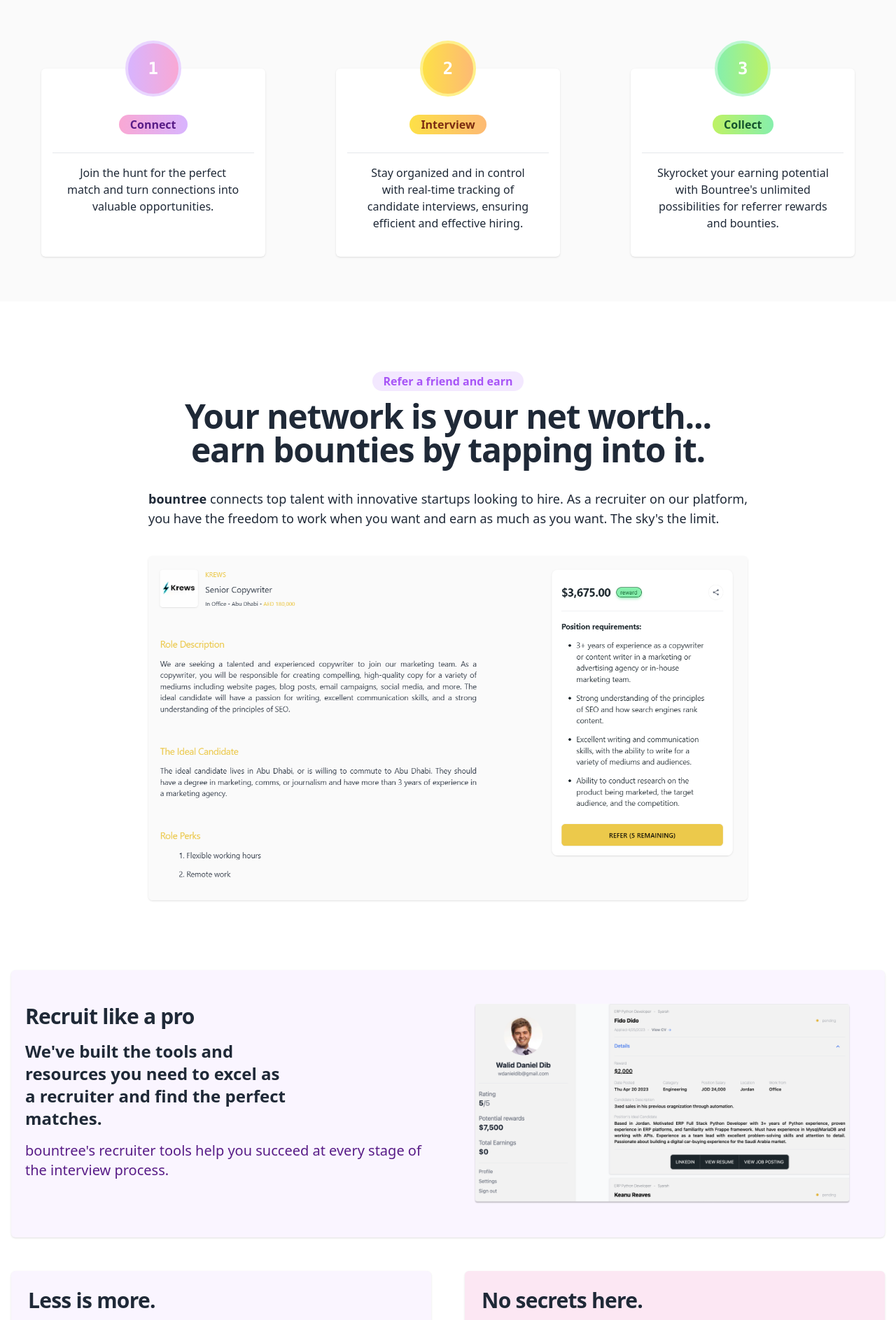
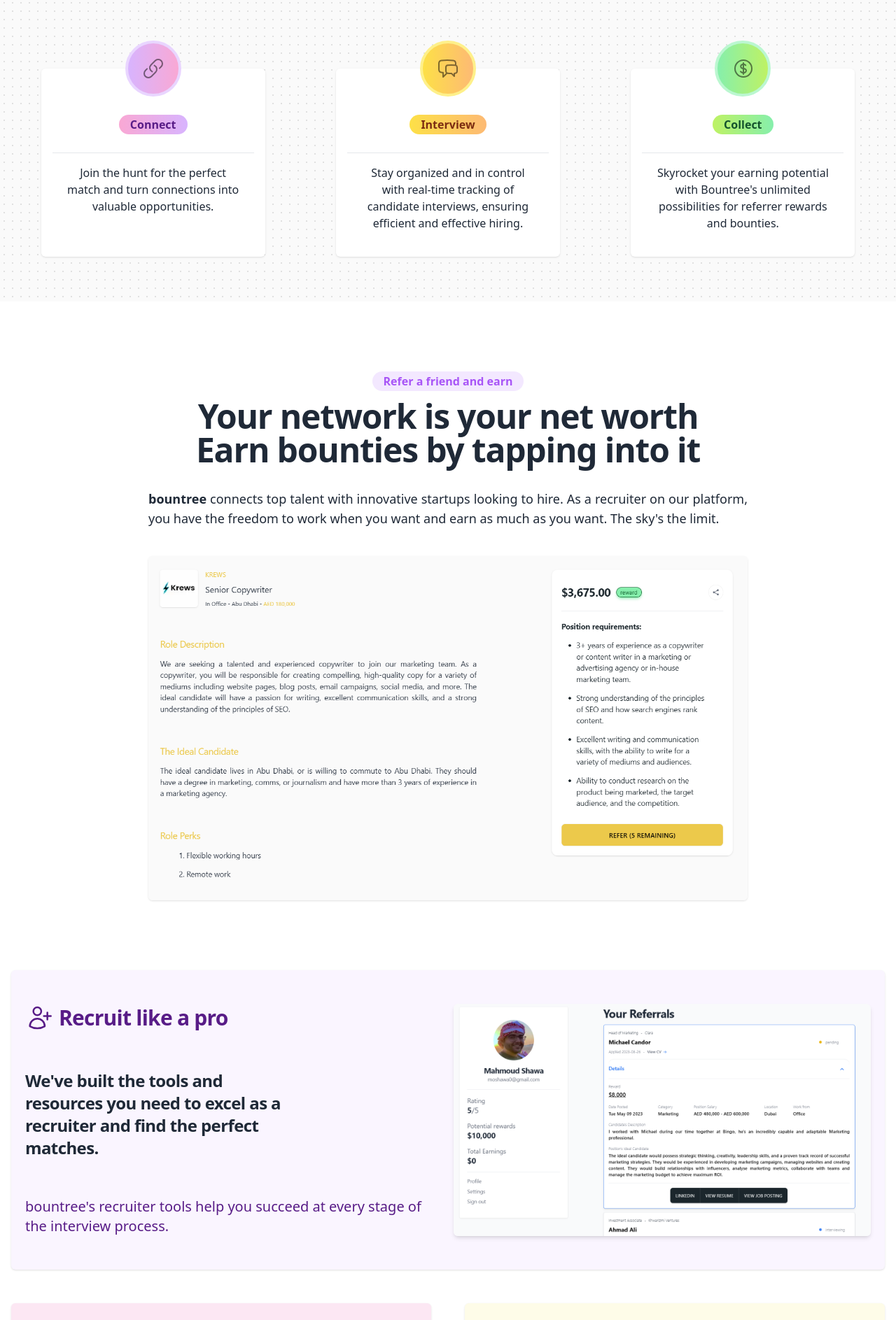
Before and after one commit to mo-shawa/bountree, a Next.js app: page / in a window 1280 px wide. Shown: the part 880-2767 px from the top of the page at 70% size. Built offline with nearby package versions, Linux system fonts and the light colour scheme; no server answers; the database is empty.

Commit message:
update landing page

```diff
--- a/src/components/Layout/Navigation.tsx
+++ b/src/components/Layout/Navigation.tsx
@@ -14,7 +14,6 @@
 	}
 
 	const isAdmin = session?.user.email.split("@")[1] === "bountree.app" || false
-	console.log(session)
 	const navigation = session
 		? [
 				{
@@ -42,7 +41,7 @@
 		<nav>
 			<div
 				className="navbar fixed top-2 left-1/2
-      transform -translate-x-1/2 z-50 rounded-2xl shadow-lg
+      transform -translate-x-1/2 z-50 rounded-full shadow-lg
       filter backdrop-blur-xl w-[80rem] max-w-[calc(100vw-3rem)] bg-white/50"
 			>
 				<div className="navbar-start">
@@ -94,9 +93,9 @@
 								<li key={item.name}>
 									<Link
 										className={classNames(
-											"cursor-pointer rounded-full transition-colors hover:bg-pink-50",
+											"cursor-pointer rounded-full transition-colors hover:bg-neutral-100",
 											item.current
-												? "bg-gradient-to-r from-pink-200 to-purple-200"
+												? "bg-b-yellow/50 font-semibold"
 												: ""
 										)}
 										href={item.href}
--- a/src/components/Misc/HowItWorksCard.tsx
+++ b/src/components/Misc/HowItWorksCard.tsx
@@ -1,3 +1,4 @@
+import { CurrencyDollarIcon, ChatBubbleLeftRightIcon, LinkIcon } from "@heroicons/react/24/outline"
 import { useMotionValue, motion, useMotionTemplate } from "framer-motion"
 
 type HowItWorksCardProps = {
@@ -11,6 +12,7 @@
 		numberStyle: string
 		radialGradientColor: string
 		pillColor: string
+		icon?: JSX.Element
 	}
 } = {
 	1: {
@@ -18,18 +20,21 @@
 			"bg-gradient-to-r from-purple-300 to-pink-300 bg-purple-300 border-purple-200",
 		radialGradientColor: "rgb(168, 85, 247, 0.15)",
 		pillColor: "bg-gradient-to-r from-pink-300 to-purple-300 text-purple-900",
+		icon: <LinkIcon className="h-8 w-8 text-black/50" />,
 	},
 	2: {
 		numberStyle:
 			"bg-gradient-to-r from-yellow-300 to-orange-300 bg-yellow-300 border-yellow-200",
 		radialGradientColor: "rgb(234, 179, 8, 0.15)",
 		pillColor: "bg-gradient-to-r from-yellow-300 to-orange-300 text-orange-900",
+		icon: <ChatBubbleLeftRightIcon className="h-8 w-8 text-black/50" />,
 	},
 	3: {
 		numberStyle:
 			"bg-gradient-to-r from-green-300 to-lime-300 bg-green-300 border-green-200",
 		radialGradientColor: "rgb(34, 197, 94, 0.15)",
 		pillColor: "bg-gradient-to-r from-lime-300 to-green-300 text-green-900",
+		icon: <CurrencyDollarIcon className="h-8 w-8 text-black/50 ml-0.5" />,
 	},
 }
 
@@ -71,7 +76,7 @@
 			<div
 				className={`w-20 h-20 rounded-full  flex items-center justify-center -translate-y-1/2  text-white font-mono text-2xl border-4  font-bold ${stepStyles[step].numberStyle}`}
 			>
-				{step}
+				{stepStyles[step].icon ? stepStyles[step].icon : step}
 			</div>
 			<div
 				className={`text-xs sm:text-base  mb-3 flex w-fit rounded-full px-4 py-0.5  font-semibold -translate-y-1/2 ${stepStyles[step].pillColor}`}
--- a/src/components/Opportunity/CompanySection.tsx
+++ b/src/components/Opportunity/CompanySection.tsx
@@ -1,5 +1,4 @@
 import IOpportunity from "@/types/opportunity"
-import Image from "next/image"
 import {
 	UsersIcon,
 	GlobeAltIcon,
@@ -11,7 +10,7 @@
 export default function CompanySection({ post }: { post: IOpportunity }) {
 	return (
 		<div className="col-span-6 lg:col-span-4 py-6">
-			<h1 className="text-xl text-left text-b-yellow">
+			<h1 className="text-xl text-left text-b-yellow font-semibold">
 				About {post.company.name}
 			</h1>
 			<p className="max-w-2xl my-4  ">{post.company.about}</p>
--- a/src/components/Opportunity/FeedbackSection.tsx
+++ b/src/components/Opportunity/FeedbackSection.tsx
@@ -8,7 +8,7 @@
 	return (
 		<div className="pb-10">
 			<div className="col-span-6 lg:col-span-4 py-6 ">
-				<h1 className="text-xl text-left text-b-yellow">Rejection Feedback</h1>
+				<h1 className="text-xl text-left text-b-yellow font-semibold">Rejection Feedback</h1>
 				<p className=" max-w-2xl my-4 ">
 					To increase your chances of success, we recommend reviewing feedback
 					from previous candidates who were not selected for the role to gain a
--- a/src/pages/index.tsx
+++ b/src/pages/index.tsx
@@ -13,6 +13,7 @@
 import HowItWorksCard from "@/components/Misc/HowItWorksCard"
 import { getLatestOpportunities } from "@/controllers/opportunity"
 import { InferGetServerSidePropsType, GetServerSideProps } from "next"
+import { ArrowUturnUpIcon, LockOpenIcon, UserPlusIcon,CurrencyDollarIcon } from "@heroicons/react/24/outline"
 
 
 export default function Home({
@@ -55,7 +56,7 @@
 							</HoverButton>
 
 							<HoverButton
-								href="/opportunities"
+								href="/product"
 								className="mt-6"
 								type="outline"
 							>
@@ -164,7 +165,7 @@
 				id="how-it-works"
 				style={{
 					backgroundImage:
-						"radial-gradient(#cecece 0.6px, rgb(250 250 250) 0.6px)",
+						"radial-gradient(#cecece 0.5px, rgb(250,250,250) 1px)",
 					backgroundSize: "12px 12px",
 				}}
 			>
@@ -281,9 +282,9 @@
 						<div className="text-xs mx-auto sm:text-base mb-3 flex w-fit rounded-full bg-purple-100 text-purple-500 px-4 py-0.5 font-semibold">
 							Refer a friend and earn
 						</div>
-						<h1 className="md:text-5xl  text-4xl  text-center font-bold mb-8">
-							Your network is your net worth... <br /> earn bounties by tapping
-							into it.
+						<h1 data-tip="facts" className="md:text-5xl tooltip text-4xl  text-center font-bold mb-8">
+						Your network is your net worth <br /> Earn bounties by tapping
+							into it
 						</h1>
 						<p className="mb-10 text-lg text-justify">
 							<span className="font-bold">bountree</span> connects top talent with
@@ -301,8 +302,11 @@
 					</div>
 				</div>
 				<div className="px-5 mx-auto my-12 py-12 bg-purple-50 w-full max-w-7xl  rounded-md grid md:grid-cols-2 gap-4 shadow">
-					<div className=" flex flex-col gap-4">
-						<h3 className="text-3xl font-bold ">Recruit like a pro</h3>
+					<div className=" flex flex-col gap-4 justify-between">
+						<div className="flex gap-2 items-center">
+							<UserPlusIcon className="text-purple-900 h-10 w-10 inline" />
+							<h3 className="text-3xl font-bold text-purple-900">Recruit like a pro</h3>
+						</div>
 						<h4 className="font-semibold max-w-sm text-2xl ">
 							We&apos;ve built the tools and resources you need to excel as a
 							recruiter and find the perfect matches.
@@ -313,7 +317,7 @@
 						</p>
 					</div>
 					<Image
-						className="md:inline m-auto"
+						className="md:inline m-auto h-auto w-full shadow-md rounded-md"
 						src="/static/dashboard.png"
 						width={538}
 						height={307}
@@ -322,8 +326,12 @@
 				</div>
 				<div className="mx-auto my-12 w-full max-w-7xl rounded-md">
 					<div className="grid grid-cols-2 gap-12">
-						<div className="col-span-2 md:col-span-1 shadow bg-purple-50  py-6 px-6 rounded-md">
-							<h3 className="text-3xl font-bold mb-5">Less is more.</h3>
+						<div className="col-span-2 md:col-span-1 shadow bg-pink-100  py-6 px-6 rounded-md">
+						<div className="flex gap-2 items-center  mb-5">
+
+						<ArrowUturnUpIcon className="text-pink-900 h-10 w-10 inline" />
+							<h3 className="text-3xl font-bold text-pink-900">Less is more.</h3>
+</div>
 							<p className="text-lg">
 								Our platform prioritizes simplicity to enhance the user
 								experience. Join bountree and start earning in your first week by
@@ -331,8 +339,11 @@
 								make the most of your time.
 							</p>
 						</div>
-						<div className="col-span-2 md:col-span-1 shadow bg-pink-100  py-6 px-6 rounded-md">
-							<h3 className="text-3xl font-bold mb-5">No secrets here.</h3>
+						<div className="col-span-2 md:col-span-1 shadow bg-yellow-50  py-6 px-6 rounded-md">
+						<div className="flex gap-2 items-center mb-5">
+							<LockOpenIcon className="text-yellow-900 h-10 w-10 inline" />
+							<h3 className="text-3xl font-bold text-yellow-900">No secrets here.</h3>
+						</div>
 							<p className="text-lg">
 								It&apos;s time to empower recruiters.{" "}
 								<span className="font-bold">bountree</span> let&apos;s you unlock
@@ -347,11 +358,11 @@
 
 			<section className="mx-4 mb-16">
 				<div className="mx-auto p-20 flex flex-col items-center justify-center text-center bg-green-100 rounded-md max-w-7xl shadow">
-					<h1 className="text-3xl md:text-5xl font-bold ">
-						Get <span className="">paid</span> for knowing the{" "}
-						<span className="underline decoration-green-400 ">right</span>{" "}
-						people
-					</h1>
+						<h1 className="text-3xl md:text-5xl font-bold ">
+							Get <span className="">paid</span> for knowing the{" "}
+							<span className="underline decoration-green-400 ">right</span>{" "}
+							people
+						</h1>
 					<p className=" my-6 text-xl max-w-xl">
 						Find great talent and get paid for it - it&apos;s a win-win with our
 						bounty recruitment program.
--- a/src/pages/product.tsx
+++ b/src/pages/product.tsx
@@ -25,7 +25,7 @@
 						</ArrowButton>
 						<p className="text-2xl font-bold lg:mb-0 mb-8 ">
 							Or try out our magic{' '}
-							<span className="text-b-yellow">job description generator</span>!
+							<span className="text-b-yellow">job description generator</span>
 							<span className="hidden lg:inline">👉</span>
 							<span className="lg:hidden inline">👇</span>
 						</p>
--- a/src/styles/globals.css
+++ b/src/styles/globals.css
@@ -14,7 +14,7 @@
 
 h1,
 h2,
-h3 {
+h3,h4 {
 	@apply leading-snug tracking-tight;
 }
 
```
Also changed, not shown: src/components/Opportunity/SecondarySection.tsx (+4 -4 lines), public/static/dashboard.png.
